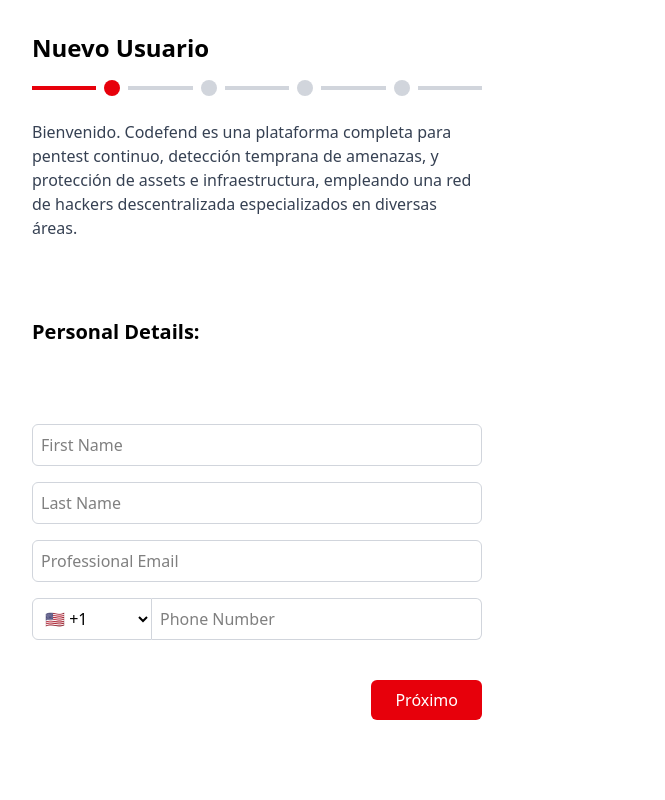
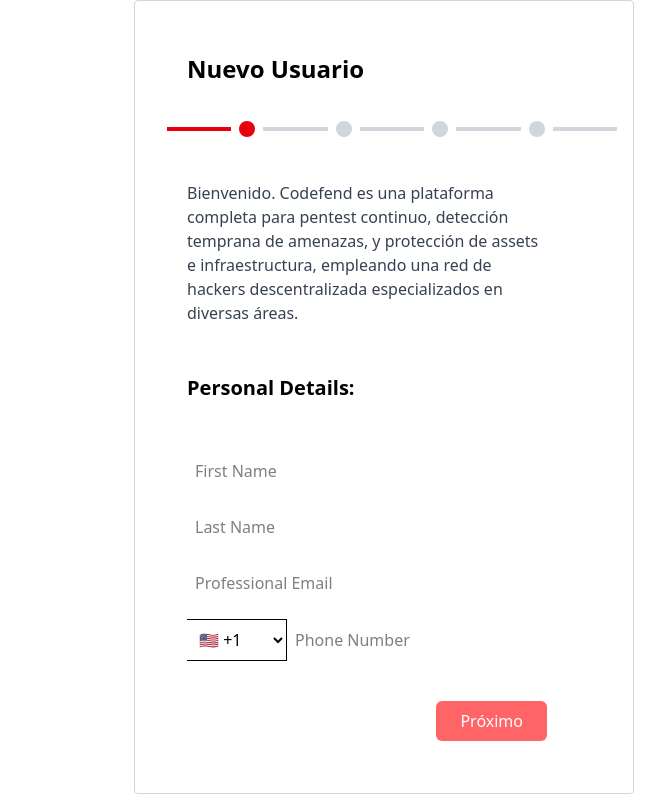
Before and after one commit to HugoEseverri/defend, a Next.js app in the folder defend/: page / in a window 1280 px wide. Shown: the whole page, without its empty margins (256-921 px from the left). Built offline with nearby package versions, Linux system fonts and the light colour scheme.

Commit message:
se modifican estilos en cada step

```diff
--- a/defend/src/components/Onboarding.tsx
+++ b/defend/src/components/Onboarding.tsx
@@ -21,8 +21,8 @@
     };
 
     return (
-        <div className="max-w-3xl mx-auto p-8">
-            <h1 className="text-2xl font-bold mb-4">Nuevo Usuario</h1>
+        <div className="w-[500px] mx-auto p-8 border-gray-300 border rounded">
+            <h1 className="text-2xl font-bold mb-4 p-[20px]">Nuevo Usuario</h1>
 
             <ProgressBar step={step} />
 
--- a/defend/src/components/Step1.tsx
+++ b/defend/src/components/Step1.tsx
@@ -6,7 +6,7 @@
 
 const Step1: React.FC<Step1Props> = ({ onNext }) => {
     return (
-        <div className="flex flex-col justify-between min-h-[600px] space-y-6 w-[450px]">
+        <div className="flex flex-col justify-between min-h-[600px] space-y-6 w-[400px] p-[20px]">
             <p className="text-gray-700">
                 Bienvenido. Codefend es una plataforma completa para pentest continuo, detección temprana de amenazas, y protección de assets e infraestructura, empleando una red de hackers descentralizada especializados en diversas áreas.
             </p>
@@ -18,7 +18,7 @@
                     type="text"
                     name="firstName"
                     placeholder="First Name"
-                    className="w-full border border-gray-300 rounded-md p-2"
+                    className="w-full p-2"
                     required
                 />
 
@@ -26,7 +26,7 @@
                     type="text"
                     name="lastName"
                     placeholder="Last Name"
-                    className="w-full border border-gray-300 rounded-md p-2"
+                    className="w-full p-2"
                     required
                 />
 
@@ -34,14 +34,14 @@
                     type="email"
                     name="email"
                     placeholder="Professional Email"
-                    className="w-full border border-gray-300 rounded-md p-2"
+                    className="w-full p-2"
                     required
                 />
 
                 <div className="flex">
                     <select
                         name="countryCode"
-                        className="w-[120px] border border-gray-300 rounded-l-md p-2"
+                        className="w-[100px] border-y-1 border-r-1 p-2"
                         required
                     >
                         <option value="+1">🇺🇸 +1</option>
@@ -54,14 +54,14 @@
                         type="tel"
                         name="phone"
                         placeholder="Phone Number"
-                        className="flex-1 border border-l-0 border-gray-300 rounded-r-md p-2"
+                        className="flex-1 p-2"
                         required
                     />
                 </div>
                 <div className="flex justify-end pt-6">
                     <button
                         type="button"
-                        className="px-6 py-2 rounded-md bg-red-600 text-white"
+                        className="px-6 py-2 rounded-md bg-red-400 text-white"
                         onClick={onNext}
                     >
                         Próximo
--- a/defend/src/components/Step2.tsx
+++ b/defend/src/components/Step2.tsx
@@ -7,7 +7,7 @@
 
 const Step2: React.FC<Step2Props> = ({ onNext, onPrev }) => {
     return (
-        <div className="flex flex-col justify-between min-h-[600px] space-y-6 w-[450px]">
+        <div className="flex flex-col justify-between min-h-[600px] space-y-6 w-[400px] p-[20px]">
             <p className="text-gray-700">
                 Vamos a intentar hackearte lo antes posible. Conducimos toda clase de pruebas sobre la superficie de tu empresa, desde pentest convencional, hasta detección de dataleaks, técnicas sociales avanzadas y más...
             </p>
--- a/defend/src/components/Step3.tsx
+++ b/defend/src/components/Step3.tsx
@@ -7,14 +7,14 @@
 
 const Step3: React.FC<Step3Props> = ({ onNext, onPrev }) => {
     return (
-        <div className='flex flex-col justify-between min-h-[600px] space-y-6 w-[450px]'>
+        <div className='flex flex-col justify-between min-h-[600px] space-y-6 w-[400px] p-[20px]'>
             <p className="text-gray-600">
                 Una vez que crees tu usuario, vamos a ayudarte con el alta de tu primer recurso,
                 y realizaremos una serie de pruebas automatizadas empleando escanners automatizados
                 e inteligencia artificial.
             </p>
 
-            <div className="flex justify-center">
+            <div className="flex">
                 <div className="relative">
                     <FaEnvelope className="text-6xl text-red-600" />
                     <div className="absolute top-0 right-0 bg-red-600 text-white text-xs rounded-full w-5 h-5 flex items-center justify-center">
--- a/defend/src/components/Step4.tsx
+++ b/defend/src/components/Step4.tsx
@@ -11,13 +11,13 @@
     const [showConfirmPassword, setShowConfirmPassword] = useState(false);
 
     return (
-        <div className="flex flex-col justify-between min-h-[600px] space-y-6 w-[450px]">
-            <p className="text-gray-600 text-center">
+        <div className="flex flex-col justify-between min-h-[600px] space-y-6 w-[400px] p-[20px]">
+            <p className="text-gray-600 text-left">
                 ¡Listo! Alcanzamos la etapa final, solo queda definir tu password para obtener acceso al sistema
                 y nuestra prueba sin cargos. El password debe tener 1 número, 1 letra, 12 caracteres y un símbolo.
             </p>
 
-            <h2 className="text-xl font-bold text-center">Crear un password:</h2>
+            <h2 className="text-xl font-bold text-left">Crear un password:</h2>
 
             <div className="space-y-4">
                 <div className="relative">
```
